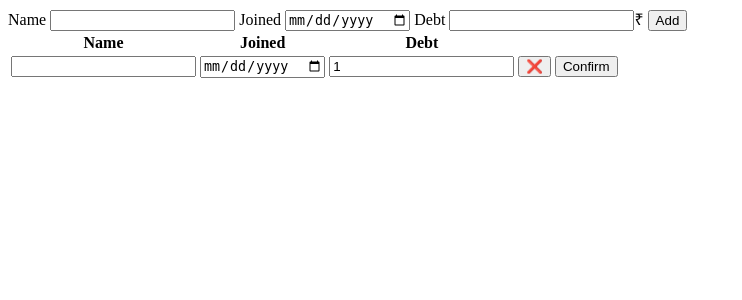
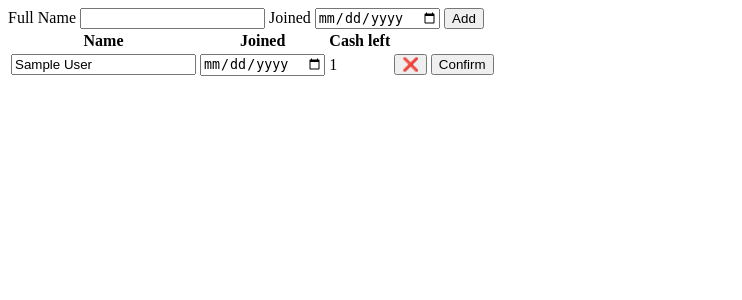
Before and after one commit to safwansamsudeen/cs50-library-manager, a Flask app: page /members in a window 1280 px wide. Shown: the top 300 px of the page, without its empty margins (0-742 px from the left). Run offline with Flask 2, Linux system fonts and the light colour scheme; tables that the repository leaves empty hold one stand-in row (values such as "Sample post"); some libraries are stand-ins or nearby versions.

Commit message:
correct bugs, implement automatic cash left modification

```diff
--- a/app.py
+++ b/app.py
@@ -46,16 +46,15 @@ def books():
 def members():
     if request.method == 'POST':
         type = request.form.get("type") or request.json["type"]
-        name = request.form.get("name") or request.json["name"]
+        full_name = request.form.get("full_name") or request.json["full_name"]
         joined = request.form.get("joined") or request.json["joined"]
-        debt = request.form.get("debt") or request.json["debt"]
         if type == "create":
             db.execute(
-                "INSERT INTO members (name, joined, debt ) VALUES (?, ?, ?);", name, joined, debt)
+                "INSERT INTO members (full_name, joined, cash_left) VALUES (?, ?, ?);", full_name, joined, 500)
         elif type == "update":
             id = request.form.get('id') or request.json["id"]
             db.execute(
-                "UPDATE members SET name = ?, joined = ?, debt = ? WHERE id = ?;", name, joined, debt, id)
+                "UPDATE members SET full_name = ?, joined = ? WHERE id = ?;", full_name, joined, id)
         return redirect('/members')
     elif request.method == 'GET':
         members = db.execute("SELECT * FROM members;")
@@ -69,16 +68,30 @@ def members():
 
 @app.route('/transactions', methods=['GET', 'POST', 'DELETE'])
 def transactions():
+    members = db.execute("SELECT * FROM members;")
+    books = db.execute("SELECT * FROM books;")
+
     if request.method == 'POST':
         type = request.form.get("type") or request.json["type"]
-        member_id = request.form.get(
-            "member_select") or request.json["member_select"]
-        book_id = request.form.get(
-            "book_select") or request.json["book_select"]
+        member_id = int(request.form.get(
+            "member_select") or request.json["member_select"])
+        book_id = int(request.form.get(
+            "book_select") or request.json["book_select"])
         trans_date = request.form.get(
             "trans_date") or request.json["trans_date"]
         trans_type = request.form.get(
             "trans_type") or request.json["trans_type"]
+
+        book = list(filter(lambda m: m['id'] == book_id, books))[0]
+        member = list(filter(lambda m: m['id'] == member_id, members))[0]
+
+        if trans_type == "borrow":
+            cash_left = member["cash_left"] - book["fee"]
+        else:
+            cash_left = member["cash_left"] + book["fee"]
+        if cash_left < 0:
+            return redirect("/transactions")
+
         if type == "create":
             db.execute("INSERT INTO transactions (book_id, member_id, trans_date, trans_type) VALUES (?, ?, ?, ?);",
                        book_id, member_id, trans_date, trans_type)
@@ -86,10 +99,10 @@ def transactions():
             id = request.form.get('id') or request.json["id"]
             db.execute(
                 "UPDATE transactions SET book_id = ?, member_id = ?, trans_date = ?, trans_type = ? WHERE id = ?;", book_id, member_id, trans_date, trans_type, id)
+        db.execute("UPDATE members SET cash_left = ? WHERE id = ?",
+                   cash_left, member_id)
         return redirect('/transactions')
     elif request.method == 'GET':
-        members = db.execute("SELECT * FROM members;")
-        books = db.execute("SELECT * FROM books;")
         transactions = db.execute("SELECT * FROM transactions;")
         return render_template('transactions.html', members=members, books=books, transactions=transactions)
     elif request.method == 'DELETE':
@@ -97,7 +110,3 @@ def transactions():
         db.execute(
             "DELETE FROM transactions WHERE id = ?;", id)
         return redirect('/transactions')
-
-
-if __name__ == "__main__":
-    app.run(port=8000, debug=True)
--- a/db.sql
+++ b/db.sql
@@ -13,7 +13,7 @@ CREATE TABLE members (
     id INTEGER PRIMARY KEY AUTOINCREMENT,
     full_name TEXT REQUIRED,
     joined DATE REQUIRED,
-    debt INTEGER REQUIRED
+    cash_left INTEGER REQUIRED
 );
 CREATE TABLE transactions (
     id INTEGER PRIMARY KEY AUTOINCREMENT,
--- a/templates/members.html
+++ b/templates/members.html
@@ -8,14 +8,12 @@
   </head>
   <body>
     <form action="/members" method="post">
-      <label for="name">Name</label>
-      <input type="text" id="name" name="name" />
+      <label for="full_name">Full Name</label>
+      <input type="text" id="full_name" name="full_name" />
 
       <label for="joined">Joined</label>
       <input type="date" id="joined" name="joined" />
 
-      <label for="debt">Debt</label>
-      <input type="text" id="debt" name="debt" /><span>₹</span>
       <input name="type" value="create" hidden />
       <input type="submit" value="Add" />
     </form>
@@ -24,15 +22,17 @@
         <tr>
           <th>Name</th>
           <th>Joined</th>
-          <th>Debt</th>
+          <th>Cash left</th>
         </tr>
       </thead>
       <tbody>
         {% for member in members %}
         <tr>
-          <td><input type="text" value="{{member.name}}" name="name" /></td>
+          <td>
+            <input type="text" value="{{member.full_name}}" name="full_name" />
+          </td>
           <td><input type="date" value="{{member.joined}}" name="joined" /></td>
-          <td><input type="text" value="{{member.debt}}" name="debt" /></td>
+          <td>{{member.cash_left}}</td>
           <td>
             <button class="delete-button">❌</button>
           </td>
@@ -62,24 +62,24 @@
         let id = btn.parentElement.querySelector("input[name=id]").value;
         let type = btn.parentElement.querySelector("input[name=type]").value;
         if (type === "update") {
-          let name =
-            btn.parentElement.parentElement.querySelector(
-              "input[name=name]"
-            ).value;
+          let full_name = btn.parentElement.parentElement.querySelector(
+            "input[name=full_name]"
+          ).value;
           let joined =
             btn.parentElement.parentElement.querySelector(
               "input[name=joined]"
-            ).value;
-          let debt =
-            btn.parentElement.parentElement.querySelector(
-              "input[name=debt]"
             ).value;
           fetch("/members", {
             method: "POST",
             headers: {
               "Content-Type": "application/json",
             },
-            body: JSON.stringify({ id: id, name, joined, debt, type }),
+            body: JSON.stringify({
+              id: id,
+              full_name,
+              joined,
+              type,
+            }),
           }).catch((res) => {
             alert("There was an error, please check console");
             console.log(res);
```
Also changed, not shown: templates/transactions.html (+4 -4 lines).
